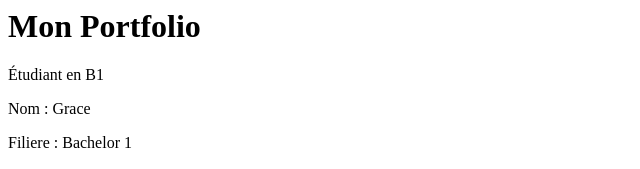
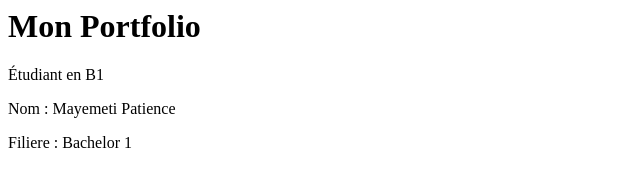
Before and after one commit to mayemetipatience-jpg/bio-portfolio, a plain HTML site: page index.html in a window 1280 px wide. Shown: the top 169 px of the page, without its empty margins (0-640 px from the left). Drawn offline with Linux system fonts and the light colour scheme.

Commit message:
Correction du nom de l'etudiant dans le portfolio

```diff
--- a/index.html
+++ b/index.html
@@ -1 +1 @@
-<h1>Mon Portfolio</h1><p>Étudiant en B1</p><p>Nom : Grace</p><p>Filiere : Bachelor 1</p><h2>Competences</h2><ul><li>HTML</li><li>Git</li><li>Algorithmique</li></ul>
+<h1>Mon Portfolio</h1><p>Étudiant en B1</p><p>Nom : Mayemeti Patience</p><p>Filiere : Bachelor 1</p><h2>Competences</h2><ul><li>HTML</li><li>Git</li><li>Algorithmique</li></ul>
```
